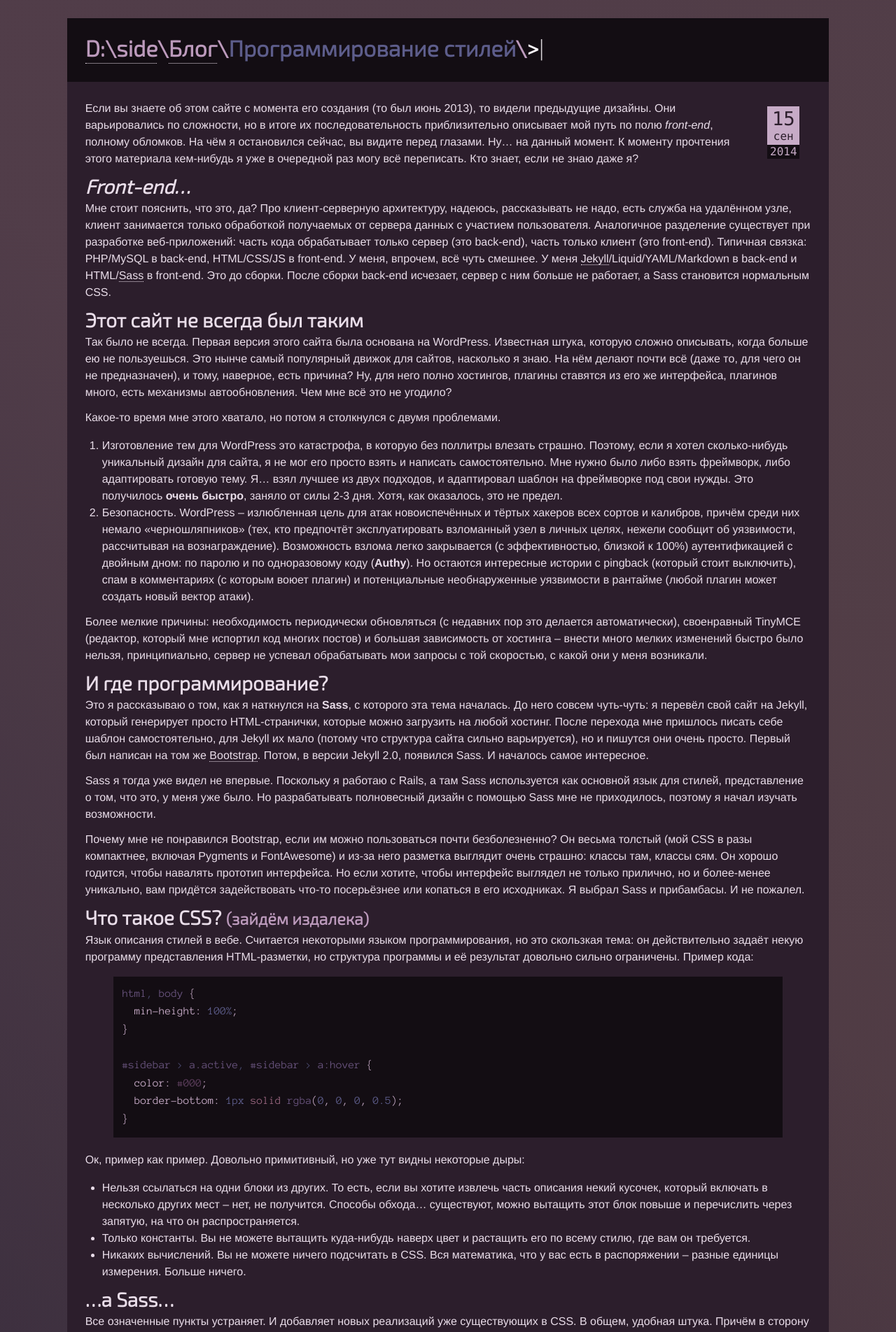
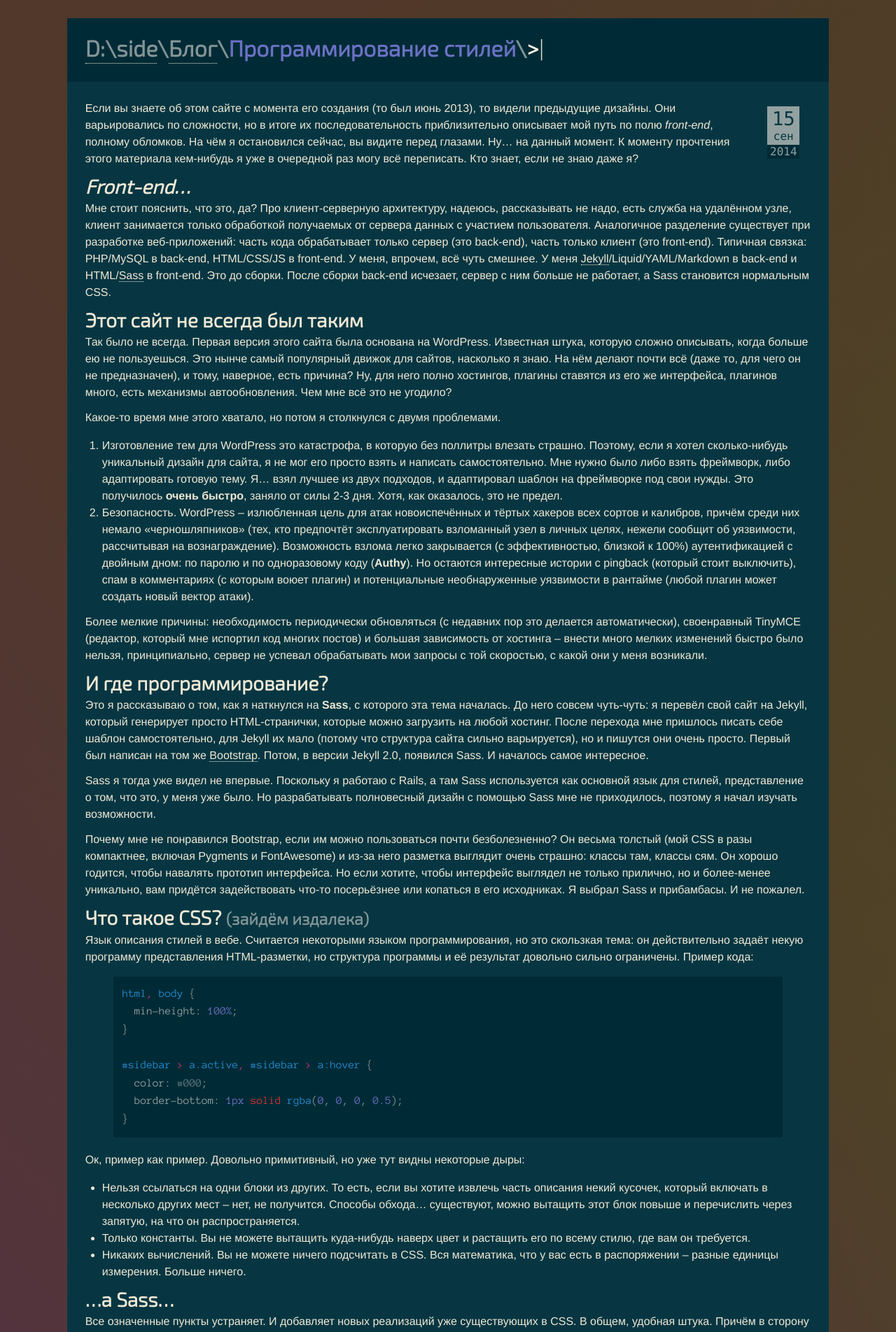
Before and after one commit to D-side/d-side.github.io, a Jekyll site: the page built from _posts/2014-09-16-adaptive-colors.md, in a window 1280 px wide. Shown: the top 1904 px of the page at 70% size. Built offline with Jekyll 4.4.1, drawn with Linux system fonts in a browser that asks for light colours; comment, search, counter and statistics services are not loaded.

Commit message:
Solarize this stuff!

```diff
--- a/assets/main.sass
+++ b/assets/main.sass
@@ -4,8 +4,8 @@
 // Theme
 $sample: #646
 
-@import "themes/near-mixer.sass"
-//@import "themes/base16/grayscale"
+//@import "themes/near-mixer.sass"
+@import "themes/base16/solarized"
 // Mix into light theme
 //@import "themes/mix/contrast"
 
```
